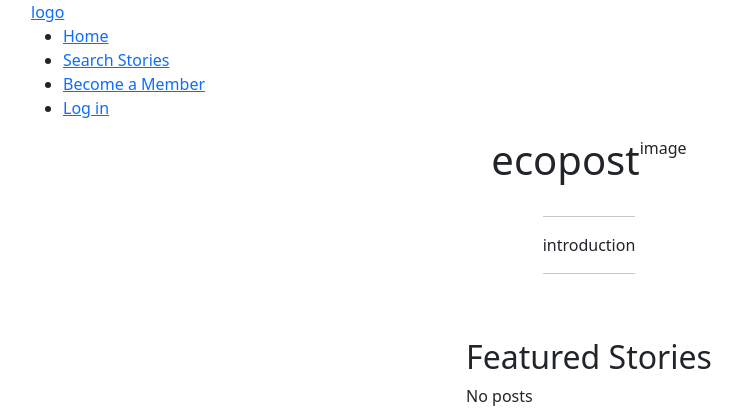
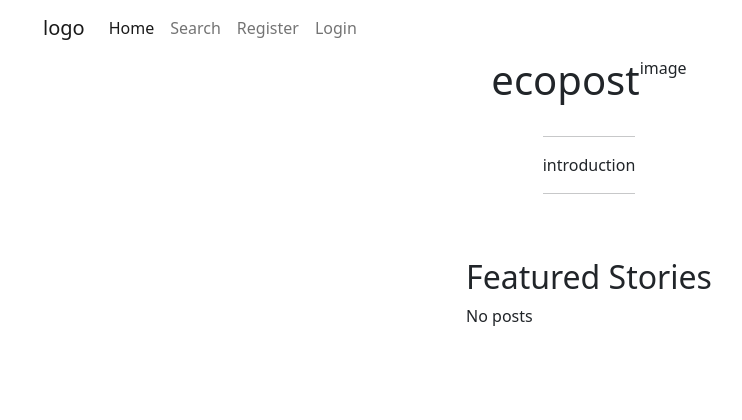
Before and after one commit to rkyzk/ecopost-2023, a Django app: page / in a window 1280 px wide. Shown: the top 420 px of the page, without its empty margins (51-793 px from the left). Run offline with Django 3.2, Linux system fonts and the light colour scheme; data that the repository does not hold is empty; some libraries are stand-ins or nearby versions.

Commit message:
fix nav bar style

```diff
--- a/templates/base.html
+++ b/templates/base.html
@@ -26,22 +26,35 @@
 
 <body>
     <header class="container">
-        <nav>
-            <div class="display-flex justify-content-between">
-                <a href="{% url 'home' %}">
-                    logo
-                </a>
-                <div>
-                    <ul class="nav-list display-flex">
-                        <li><a class="list-item" href="{% url 'home' %}">Home</a></li>
-                        <li><a class="list-item">Search Stories</a></li>
+        <nav class="navbar navbar-expand-lg navbar-light bg-white">
+            <div class="container-fluid">
+                <a class="navbar-brand" href="{% url 'home' %}">logo</a>
+                <button class="navbar-toggler" type="button" data-bs-toggle="collapse" data-bs-target="#navbarText"
+                    aria-controls="navbarText" aria-expanded="false" aria-label="Toggle navigation">
+                    |||
+                </button>
+                <div class="collapse navbar-collapse" id="navbarText">
+                    <ul class="navbar-nav me-auto mb-2 mb-lg-0">
+                        <li class="nav-item">
+                            <a class="nav-link active" aria-current="page" href="{% url 'home' %}">Home</a>
+                        </li>
+                        <li class="nav-item">
+                            <a class="nav-link" href="#">Search</a>
+                        </li>
                         {% if user.is_authenticated %}
-                        <li><a class="list-item">Write stories</a></li>
-                        <li><a class="list-item">My Page</a></li>
-                        <li><a class="list-item">Log Out</a></li>
+                        <li class="nav-item">
+                            <a class="nav-link" href="#">Write Stories</a>
+                        </li>
+                        <li class="nav-item">
+                            <a class="nav-link" href="#">Logout</a>
+                        </li>
                         {% else %}
-                        <li><a class="list-item">Become a Member</a></li>
-                        <li><a class="list-item">Log in</a></li>
+                        <li class="nav-item">
+                            <a class="nav-link" href="#">Register</a>
+                        </li>
+                        <li class="nav-item">
+                            <a class="nav-link" href="#">Login</a>
+                        </li>
                         {% endif %}
                     </ul>
                 </div>
```
